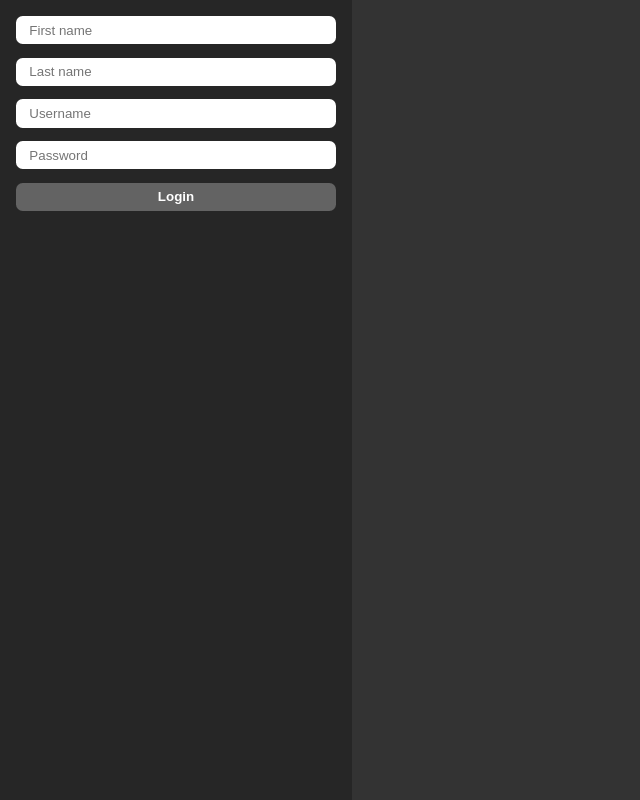
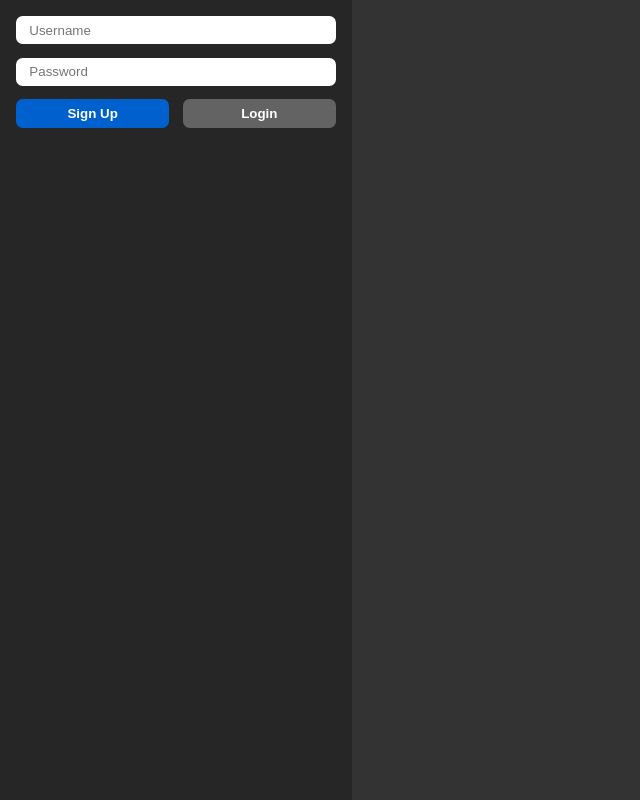
Before and after one commit to npkevin/Nextjs-Messener-App, a Next.js app: page / in a window 1280 px wide. Shown: the whole page, without its empty margins (0-640 px from the left). Built offline with nearby package versions, Linux system fonts and the light colour scheme.

Commit message:
Seperated SignUp, Better Errors

```diff
--- a/components/SideMenu/Authentication.tsx
+++ b/components/SideMenu/Authentication.tsx
@@ -3,7 +3,7 @@ import { AppContext } from '../../pages'
 import cookies from 'js-cookie'
 
 import styles from '../../styles/Authentication.module.css'
-import { tUserInfo } from '../../pages/api/auth'
+import { SignInResponse } from '../../pages/api/auth'
 
 const Authentication = (): JSX.Element => {
 
@@ -11,19 +11,23 @@ const Authentication = (): JSX.Element => {
 
     const [username, setUsername] = useState<string | undefined>("")
     const [password, setPassword] = useState<string | undefined>("")
-    const [firstName, setFirstName] = useState<string | undefined>("")
-    const [lastName, setLastName] = useState<string | undefined>("")
-    const [btnDisable, setBtnDisable] = useState<boolean>(false)
+    const [firstname, setFirstname] = useState<string | undefined>("")
+    const [lastname, setLastname] = useState<string | undefined>("")
+    const [btnSignInDisable, setBtnSignInDisable] = useState<boolean>(false)
+    const [btnSignUpDisable, setBtnSignUpDisable] = useState<boolean>(true)
 
     useEffect(() => {
-        setBtnDisable(!username || !password)
+        const credInvalid: boolean = username === "" || password === ""
+        setBtnSignInDisable(credInvalid || firstname !== "" || lastname !== "")
     })
 
-    const signIn = async (event: React.FormEvent<HTMLFormElement>) => {
-        event.preventDefault()
+    const signIn = async () => {
         if (cookies.get('auth_jwt')) return
+
+        const params: URLSearchParams = new URLSearchParams()
+        params.append("signup", "false")
         try {
-            const response: Response = await fetch("http://localhost:3000/api/auth", {
+            const response: Response = await fetch("http://localhost:3000/api/auth?" + params, {
                 method: "POST",
                 headers: {
                     "content-type": "application/json"
@@ -31,25 +35,21 @@ const Authentication = (): JSX.Element => {
                 body: JSON.stringify({
                     username: username,
                     password: password,
-                    firstName: firstName,
-                    lastName: lastName,
                 })
             })
 
+            const result: SignInResponse = await response.json()
+
             if (response.status === 200) {
-                const result: tUserInfo = await response.json()
                 const jwt: string = result.jwt as string
                 cookies.set('auth_jwt', jwt, { sameSite: 'strict', secure: true })
-                // app_ctx.display_name = result.display_name
-                // app_ctx.jwt = jwt
                 app_ctx.setState({
                     ...app_ctx.state,
                     display_name: result.display_name,
                     jwt: jwt
                 })
             } else {
-                // app_ctx.display_name = ""
-                // app_ctx.jwt = null
+                alert(result.error)
                 app_ctx.setState({
                     ...app_ctx.state,
                     display_name: "",
@@ -62,9 +62,61 @@ const Authentication = (): JSX.Element => {
         }
     }
 
+    const signUp = async () => {
+
+        if (btnSignUpDisable === true) {
+            setBtnSignUpDisable(false)
+            return
+        }
+
+        // TODO: Pretty invalid form instead of alert
+        if (!firstname || !lastname || !username || !password) {
+            alert("Please complete the SignUp form before submission")
+            return
+        }
+
+        const params: URLSearchParams = new URLSearchParams()
+        params.append("signup", "true")
+
+        const response: Response = await fetch("http://localhost:3000/api/auth?" + params, {
+            method: "POST",
+            headers: {
+                "content-type": "application/json"
+            },
+            body: JSON.stringify({
+                firstname: firstname,
+                lastname: lastname,
+                username: username,
+                password: password,
+            })
+        })
+
+        const result: SignInResponse = await response.json()
+
+        if (response.status === 201) {
+            const jwt: string = result.jwt as string
+            cookies.set('auth_jwt', jwt, { sameSite: 'strict', secure: true })
+            app_ctx.setState({
+                ...app_ctx.state,
+                display_name: result.display_name,
+                jwt: jwt
+            })
+        } else {
+            alert(result.error)
+            app_ctx.setState({
+                ...app_ctx.state,
+                display_name: "",
+                jwt: null
+            })
+        }
+    }
+
     const signOut = () => {
         setUsername("")
         setPassword("")
+        setFirstname("")
+        setLastname("")
+        setBtnSignUpDisable(true)
         cookies.remove('auth_jwt')
         // app_ctx.display_name = ""
         // app_ctx.jwt = null
@@ -77,19 +129,22 @@ const Authentication = (): JSX.Element => {
 
     // Render
     return (!app_ctx.state.jwt ?
-        <form className={styles.container} onSubmit={signIn}>
+        <div className={styles.container}>
+            <div className={styles.signUp + (btnSignUpDisable ? "" : " " + styles.signUp__unhide)}>
                 <input
                     type="text"
                     placeholder='First name'
-                value={firstName}
-                onChange={event => setFirstName(event.target.value)}
+                    value={firstname}
+                    onChange={event => setFirstname(event.target.value)}
                 />
                 <input
                     type="text"
                     placeholder='Last name'
-                value={lastName}
-                onChange={event => setLastName(event.target.value)}
+                    value={lastname}
+                    onChange={event => setLastname(event.target.value)}
                 />
+            </div>
+            <div>
                 <input
                     type="username"
                     placeholder='Username'
@@ -102,8 +157,12 @@ const Authentication = (): JSX.Element => {
                     value={password}
                     onChange={event => setPassword(event.target.value)}
                 />
-            <button type="submit" disabled={btnDisable}>Login</button>
-        </form>
+            </div>
+            <div className={styles.signOptions}>
+                <button onClick={signUp}>Sign Up</button>
+                <button onClick={signIn} disabled={btnSignInDisable}>Login</button>
+            </div>
+        </div>
         :
         <>
             <button onClick={signOut}>Sign Out</button>
--- a/pages/api/auth.ts
+++ b/pages/api/auth.ts
@@ -5,7 +5,6 @@
 import type { NextApiRequest, NextApiResponse } from "next"
 import type { WithId, Document, InsertOneResult, Collection, UpdateResult, ObjectId } from "mongodb"
 import { MongoClient } from "mongodb"
-import { passThroughSymbol } from "next/dist/server/web/spec-compliant/fetch-event"
 
 // JWT doesn't support ES6 😢
 const JWT = require('jsonwebtoken')
@@ -15,20 +14,29 @@ export const _EXIPIRY_: string = "12h"
 export const _URI_: string = "mongodb://127.0.0.1:27017/"
 const client = new MongoClient(_URI_)
 
-type Credential = {
+type Error = {
+    error: string,
+    message: string,
+}
+
+type UserCredential = {
     username: string,
     password: string,
-    firstName: string,
-    lastName: string,
 }
 
-export type tUserInfo = {
-    display_name: string,
-    jwt?: JsonWebKey
+type UserInfo = {
+    firstname: string,
+    lastname: string,
 }
 
-export type tJwtPayload = {
-    user_cred: Credential,
+export type SignInResponse = {
+    display_name: string,
+    jwt?: JsonWebKey,
+    error?: string,
+}
+
+export type JwtPayload = {
+    user_cred: UserCredential,
     user_oid: ObjectId
 }
 
@@ -36,23 +44,46 @@ export default async (req: NextApiRequest, res: NextApiResponse) => {
     // Login / Signup
     if (req.method === "POST" && req.headers["content-type"] === "application/json") {
 
-        const result = await login({
-            username: req.body.username,
-            password: req.body.password,
-            firstName: req.body.firstName,
-            lastName: req.body.lastName,
-        })
+        let result;
+        // Sign Up
+        if (req.query.signup === "true") {
+            result = await signUp({
+                username: req.body.username,
+                password: req.body.password,
+            }, {
+                firstname: req.body.firstname,
+                lastname: req.body.lastname
+            })
+            if (!result.error) {
+                res.status(201).json(result)
+                return
+            }
+        }
+        // Sign In
+        else {
+            result = await signIn({
+                username: req.body.username,
+                password: req.body.password,
+            })
+            if (!result.error) {
+                res.status(200).json(result)
+                return
+            }
+        }
 
-        if (result !== null) {
-            res.status(200).send(result)
-        } else {
-            res.status(500).send('')
-        }
+        // Error
+        res.status(500).json(result)
     }
 }
 
-// Signup if user does not exist
-const login = async (cred: Credential): Promise<tUserInfo | null> => {
+const signIn = async (cred: UserCredential): Promise<SignInResponse | Error> => {
+
+    if (!cred.username || !cred.password)
+        return {
+            error: "Invalid User Credential",
+            message: "Username or Password is empty",
+        }
+
     try {
         await client.connect()
         const users = client.db("next-messenger").collection("users")
@@ -65,12 +96,10 @@ const login = async (cred: Credential): Promise<tUserInfo | null> => {
         if (foundUser !== null) {
             console.log("Existing user login found... Creating new JWT")
             if (foundUser.username === cred.username && foundUser.password === cred.password) {
-                const payload: tJwtPayload = {
+                const payload: JwtPayload = {
                     user_cred: {
                         username: foundUser.username,
                         password: foundUser.password,
-                        firstName: foundUser.firstName,
-                        lastName: foundUser.lastName,
                     },
                     user_oid: foundUser._id
                 }
@@ -86,43 +115,55 @@ const login = async (cred: Credential): Promise<tUserInfo | null> => {
 
                 if (result !== null) {
                     return {
-                        display_name: foundUser.firstName + " " + foundUser.lastName,
+                        display_name: foundUser.firstname + " " + foundUser.lastname,
                         jwt: token,
                     }
-                } else {
-                    return null
                 }
             }
-            return null
         }
-
-        // Sign up
-        if (cred.firstName !== "" && cred.lastName !== "") {
-            return await SignUp(cred, users)
-        } else {
-            console.error("First and Last name missing to SignUp", cred)
-            return null
+        // No user Found
+        else {
+            return {
+                error: "Invalid Username/Password",
+                message: ""
+            }
         }
     }
     catch (err) {
         console.error(err)
-        return null
+    }
+    return {
+        error: "Internal Error",
+        message: "",
     }
 }
 
-const SignUp = async (cred: Credential, users: Collection<Document>): Promise<tUserInfo | null> => {
+const signUp = async (cred: UserCredential, form: UserInfo): Promise<SignInResponse | Error> => {
     console.log("Signing up new login")
     try {
+
+        await client.connect()
+        const users = client.db("next-messenger").collection("users")
+        const foundUser: WithId<Document> | null = await users.findOne({
+            username: { $eq: cred.username },
+        })
+
+        // User already exists
+        if (foundUser !== null)
+            return {
+                error: "Invalid Username",
+                message: "Username already exists"
+            }
+
         const insertResult: InsertOneResult<Document> = await users.insertOne({
             ...cred,
+            ...form,
             conversations: [],
         })
-        const payload: tJwtPayload = {
+        const payload: JwtPayload = {
             user_cred: {
                 username: cred.username,
                 password: cred.password,
-                firstName: cred.firstName,
-                lastName: cred.lastName,
             },
             user_oid: insertResult.insertedId
         }
@@ -134,12 +175,15 @@ const SignUp = async (cred: Credential, users: Collection<Document>): Promise<tU
 
         if (updateResult.acknowledged && updateResult.modifiedCount === 1) {
             return {
-                display_name: cred.firstName + " " + cred.lastName,
+                display_name: form.firstname + " " + form.lastname,
                 jwt: token,
             }
         }
     } catch (err) {
         console.error(err)
     }
-    return null
+    return {
+        error: "Internal Error",
+        message: "",
+    }
 }
--- a/pages/api/authjwt.ts
+++ b/pages/api/authjwt.ts
@@ -1,6 +1,7 @@
 import type { NextApiRequest, NextApiResponse } from "next"
 import { MongoClient } from "mongodb"
-import { _EXIPIRY_, _SECRET_, _URI_, tUserInfo, tJwtPayload } from "./auth"
+import { _EXIPIRY_, _SECRET_, _URI_, SignInResponse, JwtPayload } from "./auth"
+import { Sign } from "crypto"
 
 const JWT = require('jsonwebtoken')
 const client = new MongoClient(_URI_)
@@ -20,7 +21,7 @@ export default async (req: NextApiRequest, res: NextApiResponse) => {
 // Given a token check that it is:
 //  - Verified
 //  - Not Expired
-const refreshToken = async (token: JsonWebKey): Promise<tUserInfo | null> => {
+const refreshToken = async (token: JsonWebKey): Promise<SignInResponse | null> => {
     process.stdout.write("Attempting to verify token ...")
 
     try {
@@ -32,7 +33,7 @@ const refreshToken = async (token: JsonWebKey): Promise<tUserInfo | null> => {
 
     const users = client.db("next-messenger").collection("users")
 
-    return await JWT.verify(token, _SECRET_, async (err: Error, decoded: any): Promise<tUserInfo | null> => {
+    return await JWT.verify(token, _SECRET_, async (err: Error, decoded: any): Promise<SignInResponse | null> => {
 
         const foundUser = await users.findOne({
             jwt: { $eq: token }
@@ -46,12 +47,10 @@ const refreshToken = async (token: JsonWebKey): Promise<tUserInfo | null> => {
         if (err) {
             if (err.name === "TokenExpiredError") {
                 process.stdout.write(" Time Expired! - Renewing JWT.\n")
-                const payload: tJwtPayload = {
+                const payload: JwtPayload = {
                     user_cred: {
                         username: foundUser.username,
                         password: foundUser.password,
-                        firstName: foundUser.firstName,
-                        lastName: foundUser.lastName,
                     },
                     user_oid: foundUser._id
                 }
@@ -68,7 +67,7 @@ const refreshToken = async (token: JsonWebKey): Promise<tUserInfo | null> => {
                     { $set: { jwt: newJwt } }
                 )
                 return {
-                    display_name: foundUser.firstName + " " + foundUser.lastName,
+                    display_name: foundUser.firstname + " " + foundUser.lastname,
                     jwt: newJwt,
                 }
             }
@@ -79,7 +78,7 @@ const refreshToken = async (token: JsonWebKey): Promise<tUserInfo | null> => {
             if (decoded.user_cred.username === foundUser.username && decoded.user_cred.password === foundUser.password) {
                 process.stdout.write(" Valid (" + ((decoded.exp - Date.now() / 1000) / 60).toFixed(2) + "min)\n")
                 return {
-                    display_name: foundUser.firstName + " " + foundUser.lastName,
+                    display_name: foundUser.firstname + " " + foundUser.lastname,
                 }
             } else {
                 process.stdout.write(" Invalid\n")
--- a/styles/Authentication.module.css
+++ b/styles/Authentication.module.css
@@ -2,5 +2,30 @@
     display: flex;
     flex-direction: column;
     align-items: center;
-    /* padding: 1em; */
 }
+
+.signUp {
+    user-select: none;
+    pointer-events: none;
+    max-height: 0em;
+    opacity: 0%;
+    transition: 0.3s ease-in-out;
+}
+
+.signUp__unhide {
+    user-select: initial;
+    pointer-events: initial;
+    max-height: 10em;
+    opacity: 100%;
+}
+
+.signOptions {
+    display: flex;
+    flex-direction: row;
+    justify-content: space-between;
+    width: 100%;
+}
+
+.signOptions button:first-child {
+    margin-right: 1em;
+}
```
Lines whose indentation alone changed are shown as unchanged.
